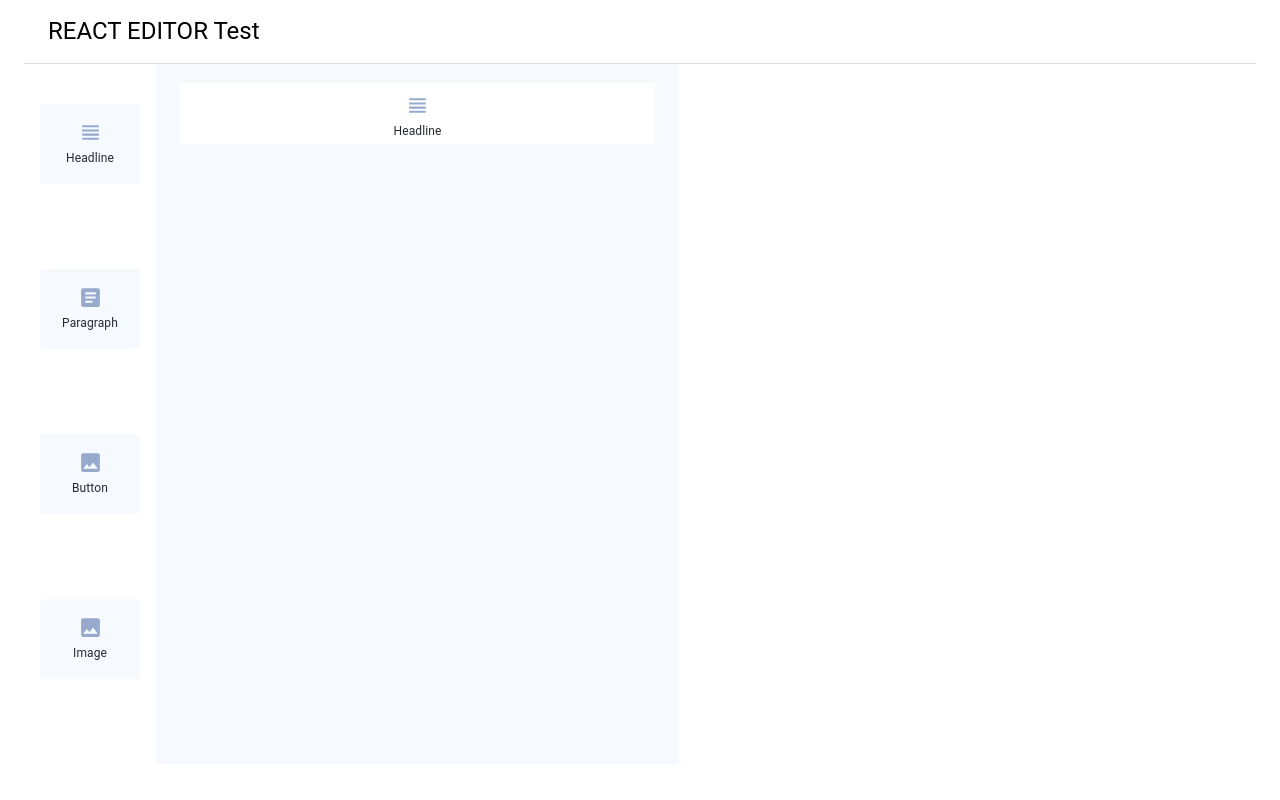
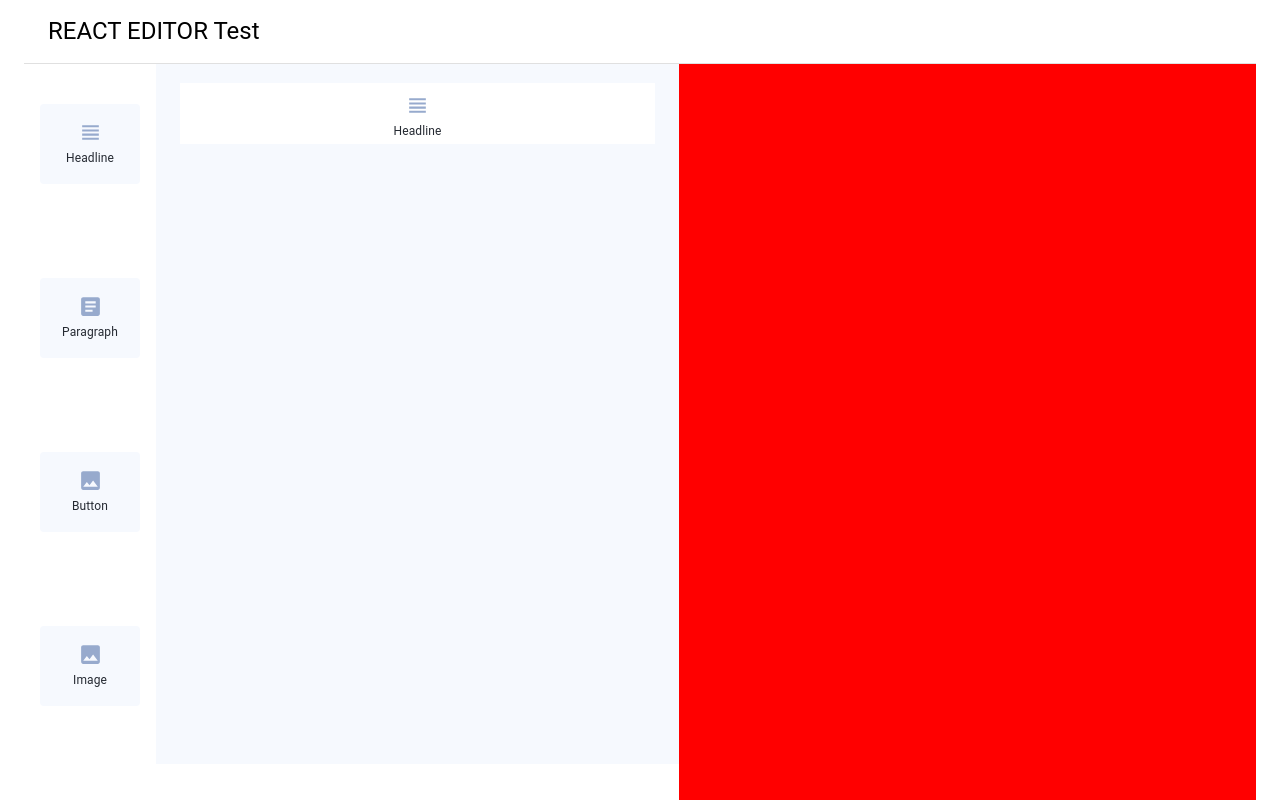
Before and after one commit to DmytroSerdiukov/react-editor, a React (Create React App) app: page / in a window 1280 px wide. Built offline with nearby package versions, Linux system fonts and the light colour scheme.

Commit message:
refactor: App.tsx styles

```diff
--- a/src/App.tsx
+++ b/src/App.tsx
@@ -11,9 +11,12 @@ const defaultTheme = createTheme();
 const App: FC = (): JSX.Element => {
   return (
     <ThemeProvider theme={defaultTheme}>
-      <Container maxWidth={false}>
+      <Container
+        maxWidth={false}
+        sx={{ display: "flex", flexDirection: "column", height: "100vh" }}
+      >
         <Header title={"REACT EDITOR Test"} />
-        <main style={{ display: "flex" }}>
+        <main style={{ display: "flex", height: "100%" }}>
           <ToolBar />
           <EditZone />
           <Preview />
```
